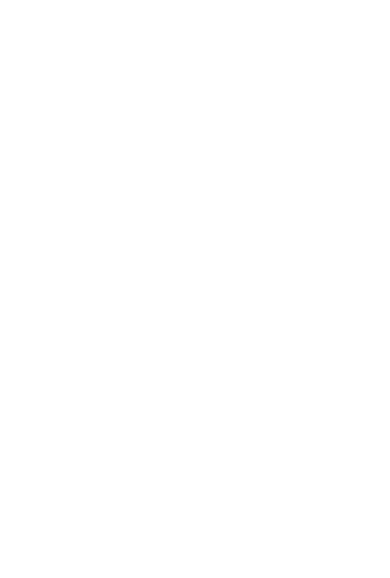
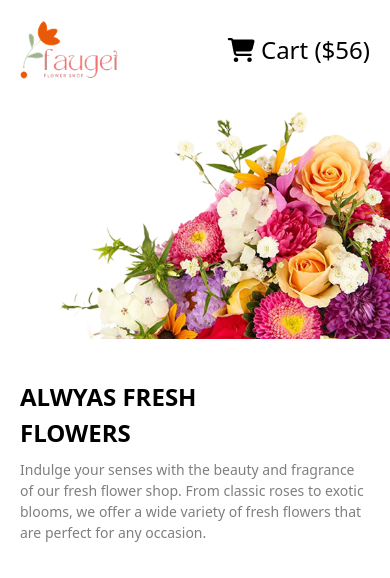
Before and after one commit to tar1Qul/B12A02-TARIQUL-ASSIGNMENT_2, a plain HTML site: page index.html in a window 390 px wide. Drawn offline with nearby package versions, Linux system fonts and the light colour scheme.

Commit message:
in header section,add external Font Awesome and Tailwind CSS CDN scripts,also add Structure and implement responsive navigation bar. Create hero section with image and description content

```diff
--- a/index.html
+++ b/index.html
@@ -11,6 +11,38 @@
     <link rel="shortcut icon" href="./assets/fav-croped.png" type="image/x-icon">
 </head>
 <body>
-
+    <header class="lg:max-w-6xl mx-auto">
+        <!-- header sectiona starts from here -->
+        <nav class=" h-15 mt-5 lg:mt-10 flex items-center justify-between  mx-5">
+            <div class="nab-bar-logo h-full">
+                <img class="h-full w-full" src="assets/logo.png" alt="">
+            </div>
+            <!-- nav-for-only desktop -->
+            <ul class="hidden md:flex gap-15 items-center">
+                <li><a class="opacity-50 hover:opacity-100 transition 0.5s ease-in-out lg:text-[22px]" href="">Home</a></li>
+                <li><a class="opacity-50 hover:opacity-100 transition 0.5s ease-in-out lg:text-[22px]" href="">Shope</a>
+                </li>
+                <li><a class="opacity-50 hover:opacity-100 transition 0.5s ease-in-out lg:text-[22px]" href="">About us</a>
+                </li>
+                <li><a class="lg:text-[22px]" href=""><i class="fa-solid fa-cart-shopping lg:text-[22px]"></i> Cart
+                        ($56)</a></li>
+            </ul>
+            <div class="nav-bar-right text-2xl md:hidden">
+                <p><i class="fa-solid fa-cart-shopping "></i> Cart ($56)</p>
+            </div>
+        </nav>
+        <div class="hero my-4 mb-8 lg:my-10 lg:mt-30 mx-0 md:flex gap-12 flex-row-reverse">
+            <div class="hero-image w-full h-auto">
+                <img class="w-full h-full" src="assets/hero-flower.png" alt="">
+            </div>
+            <div class="hero-content mx-5 my-10 md:flex flex-col justify-end">
+                <h1 class="noto-serif-font uppercase me-20 font-bold text-[1.5rem] lg:text-[65px] lg:leading-20">Alwyas
+                    <span class="text-[var(--color-primary)]">fresh flowers</span></h1>
+                <p class="text-[14px] lg:text-[22px] text-black my-2 opacity-50">Indulge your senses with the beauty and
+                    fragrance of our fresh flower shop. From classic roses to exotic blooms, we offer a wide variety of
+                    fresh flowers that are perfect for any occasion. </p>
+            </div>
+        </div>
+    </header>
 </body>
 </html>
```
